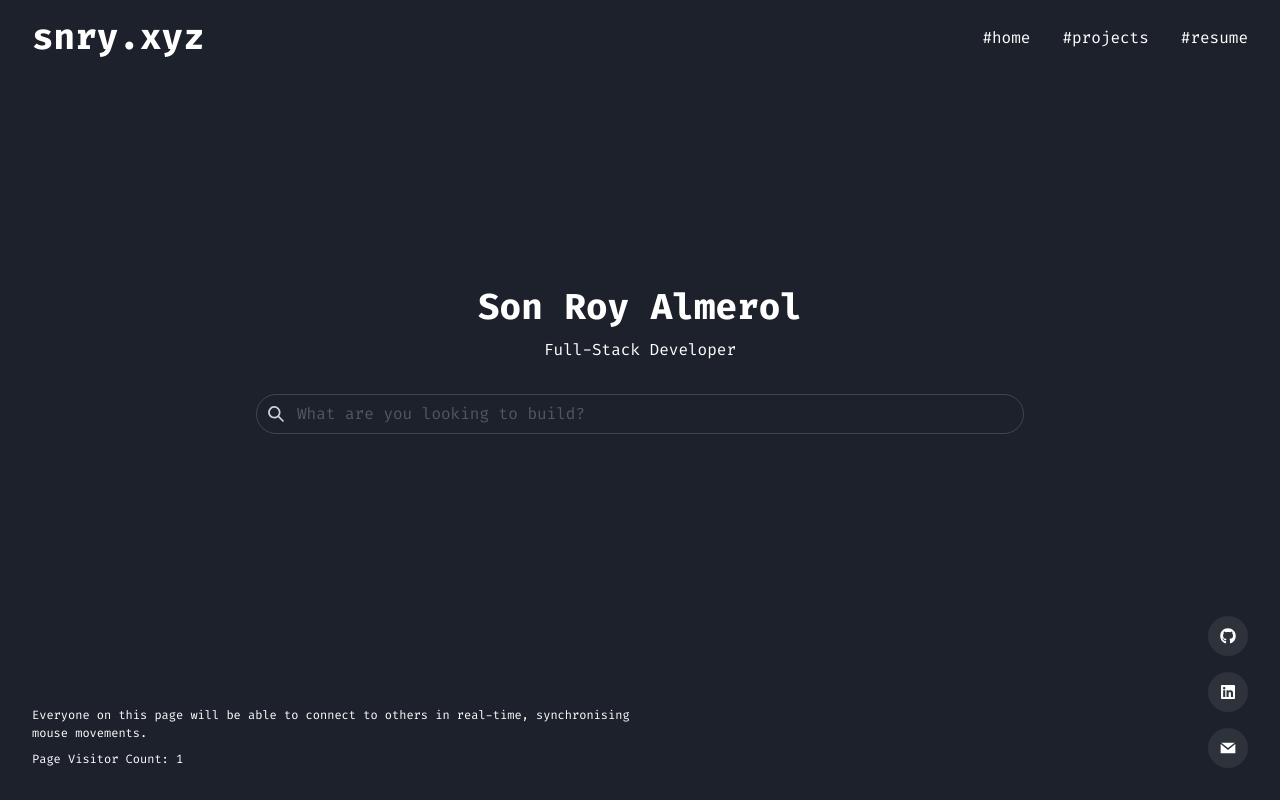
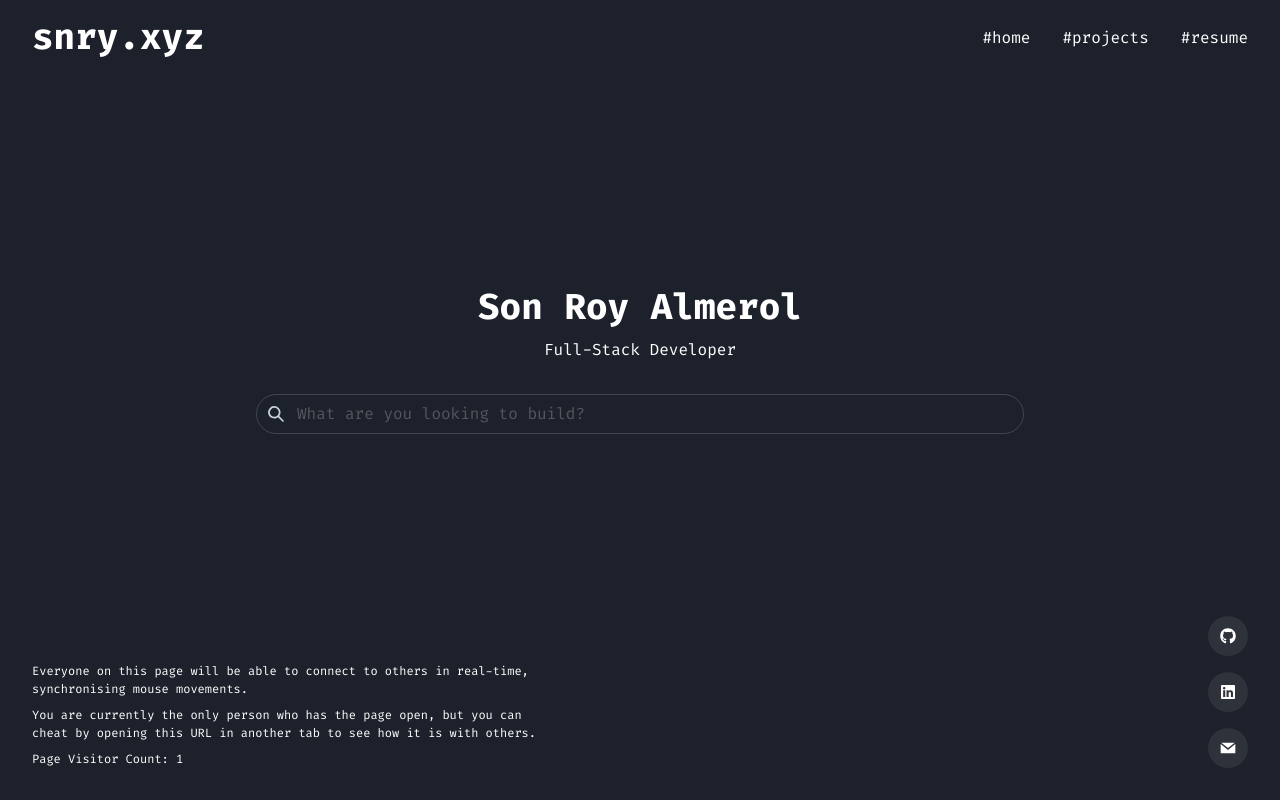
Before and after one commit to sonroyaalmerol/snry.xyz, a Next.js app: page / in a window 1280 px wide. Built offline with nearby package versions, Linux system fonts and the light colour scheme.

Commit message:
feature: suggest to open another tab

```diff
--- a/src/components/Stats.tsx
+++ b/src/components/Stats.tsx
@@ -8,7 +8,12 @@ const Stats: React.FC<BoxProps> = ({ children, ...restProps }) => {
   return (
     <Box as="footer" position="fixed" bottom="0" left="0" padding="2rem" {...restProps}>
       <VStack align="baseline">
-        <Text fontSize="xs" maxW="50vw">Everyone on this page will be able to connect to others in real-time, synchronising mouse movements.</Text>
+        <Text fontSize="xs" maxW="40vw">Everyone on this page will be able to connect to others in real-time, synchronising mouse movements.</Text>
+        {peers.length === 0 ? (
+          <Text fontSize="xs" maxW="40vw">
+            You are currently the only person who has the page open, but you can cheat by opening this URL in another tab to see how it is with others.
+          </Text>
+        ) : <></>}
         <Text fontSize="xs">Page Visitor Count: {peers.length + 1}</Text>
       </VStack>
     </Box>
```
